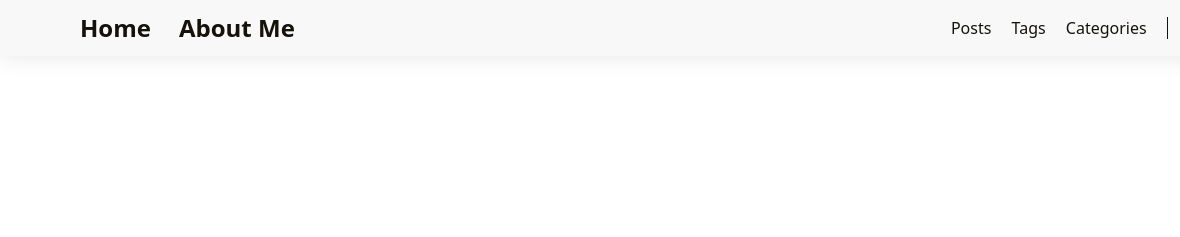
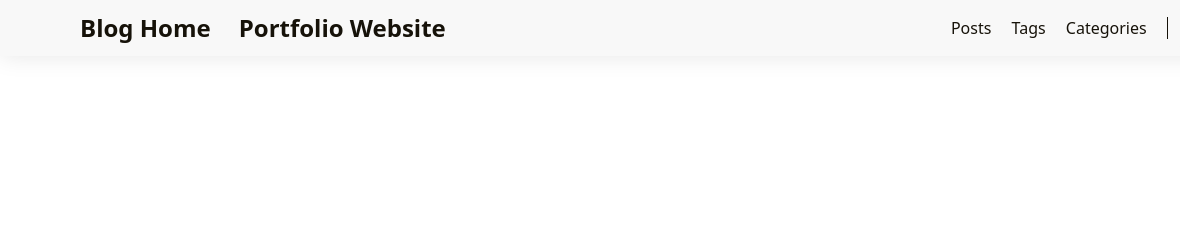
Before and after one commit to svengeance/svengeance.github.io, a plain HTML site: page 404.html in a window 1280 px wide. Shown: the top 237 px of the page, 0-1180 px from the left. Drawn offline with Linux system fonts and the light colour scheme.

Commit message:
Updates header; adds favicons

```diff
--- a/404.html
+++ b/404.html
@@ -25,7 +25,7 @@
         <div id="mask"></div><div class="wrapper"><header class="desktop" id="header-desktop">
     <div class="header-wrapper">
         <div class="header-title">
-            <a href="/" title="Blog | Sven">Home<span class="header-title-post">&emsp;<a href="https://www.sven.ai">About Me</a></span></a>
+            <a href="/" title="Blog | Sven">Blog Home<span class="header-title-post">&emsp;<a href="https://www.sven.ai">Portfolio Website</a></span></a>
         </div>
         <div class="menu">
             <div class="menu-inner"><a class="menu-item" href="/posts/"> Posts </a><a class="menu-item" href="/tags/"> Tags </a><a class="menu-item" href="/categories/"> Categories </a><span class="menu-item delimiter"></span><span class="menu-item search" id="search-desktop">
@@ -49,7 +49,7 @@
     <div class="header-container">
         <div class="header-wrapper">
             <div class="header-title">
-                <a href="/" title="Blog | Sven">Home<span class="header-title-post">&emsp;<a href="https://www.sven.ai">About Me</a></span></a>
+                <a href="/" title="Blog | Sven">Blog Home<span class="header-title-post">&emsp;<a href="https://www.sven.ai">Portfolio Website</a></span></a>
             </div>
             <div class="menu-toggle" id="menu-toggle-mobile">
                 <span></span><span></span><span></span>
```
Also changed, not shown: categories/index.html (+2 -2 lines), hello-world/index.html (+2 -2 lines), index.html (+2 -2 lines), posts/index.html (+2 -2 lines), tags/index.html (+2 -2 lines), android-chrome-192x192.png (added), android-chrome-512x512.png (added), apple-touch-icon.png (added), favicon-16x16.png (added), favicon-32x32.png (added), favicon.ico (added), site.webmanifest (added).
